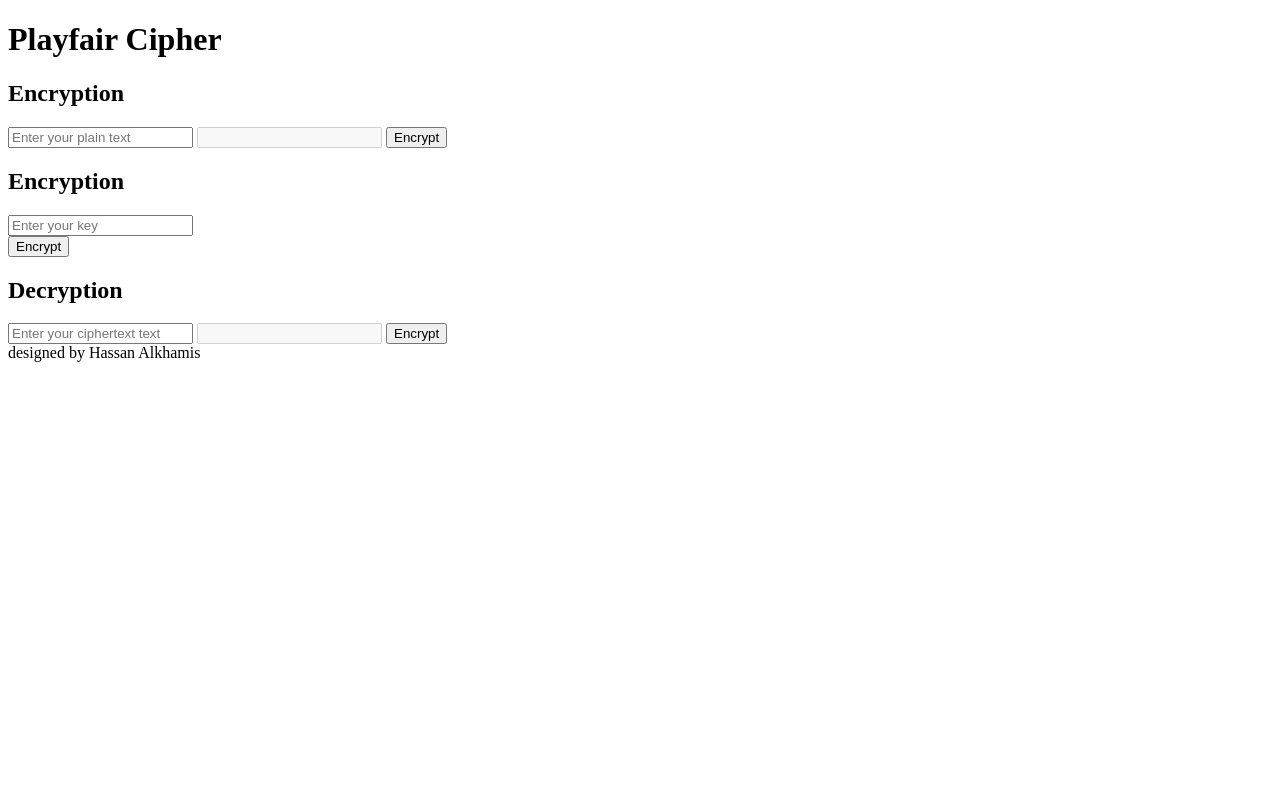
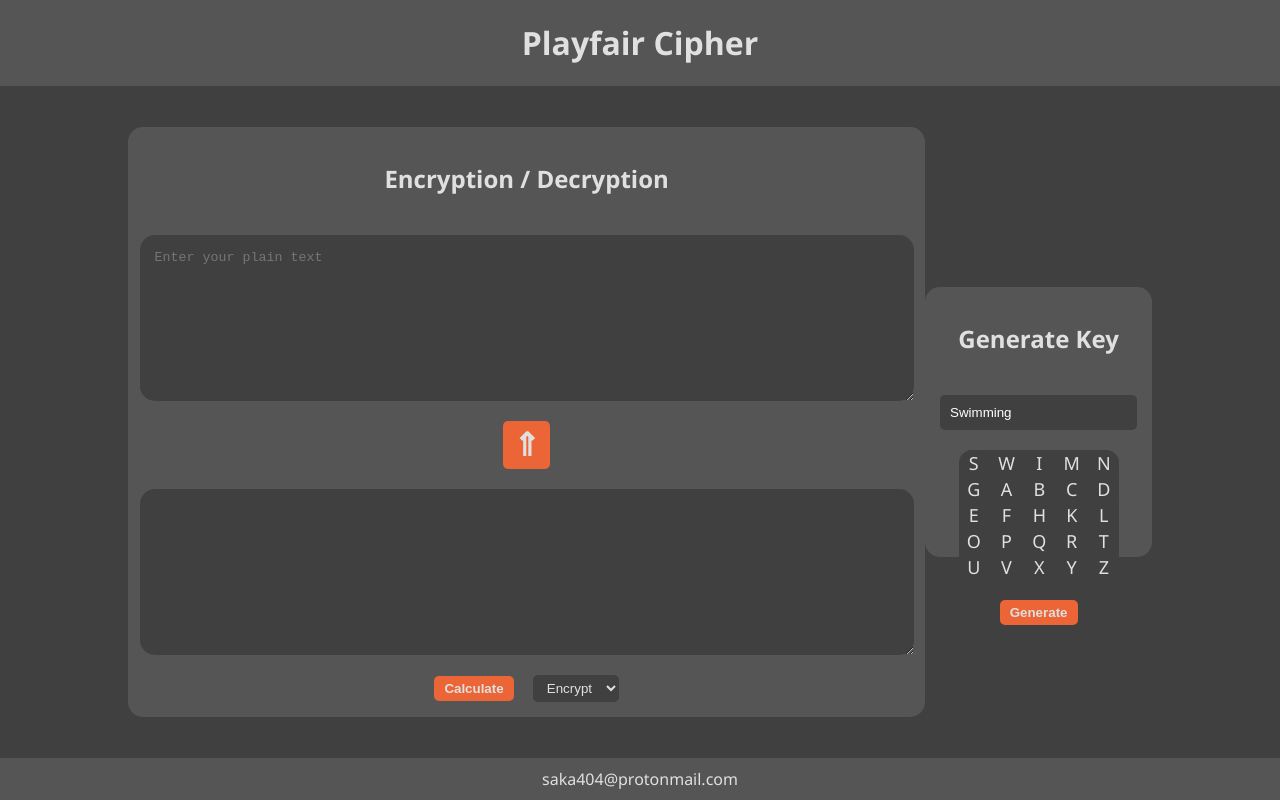
Before and after one commit to Saka-CS/Encryption-Website, a plain HTML site: page index.html in a window 1280 px wide. Drawn offline with Linux system fonts and the light colour scheme.

Commit message:
Completed the project

```diff
--- a/index.html
+++ b/index.html
@@ -3,48 +3,41 @@
 <head>
     <meta charset="UTF-8">
     <meta name="viewport" content="width=device-width, initial-scale=1.0">
-    <title>Document</title>
+    <title>Playfair Cipher</title>
     <link rel="stylesheet" href="style.css">
 </head>
-<body>
-    <h1>Playfair Cipher</h1>
+<body class="main-body">
+    <div class="header">
+        <h1>Playfair Cipher</h1>
+    </div>
 
     <div class="main">
-        <div class="contanier">
-            <form class="encryption">
-                <h2>Encryption</h2>
-                <input type="text" class="input-field" placeholder="Enter your plain text" required>
-                <input type="text" class="output-field" disabled>
-                <input type="submit" value="Encrypt">
-            </form>
-        </div>
+        <form class="encrypt-container" name="encryptForm">
+            <h2>Encryption / Decryption</h2>
+            <textarea name="" id="encryptDecryptInput" class="input-field" placeholder="Enter your plain text"></textarea>
+            <button value="⇑" style="font-size: xx-large;" id="replaceText">⇑</button>
+            <textarea name="" id="encryptDecryptOutput" class="output-field" disabled></textarea>
+            <div>
+                <button type="submit" value="Calculate" id="calculate">Calculate</button>
+                <select name="method" id="option" style="margin-left: 15px;">
+                    <option value="encrypt">Encrypt</option>
+                    <option value="decrypt">Decrypt</option>
+                </select>
+            </div>
+        </form>
 
-        <div class="contanier">
-            <form class="key">
-                <h2>Encryption</h2>
-                <input type="text" class="input-field" placeholder="Enter your key" required>
-                <table class="key-table">
-
-                </table>
-                <input type="submit" value="Encrypt">
-            </form>
-
-        </div>
-
-        <div class="contanier">
-            <form class="decryption">
-                <h2>Decryption</h2>
-                <input type="text" class="input-field" placeholder="Enter your ciphertext text" required>
-                <input type="text" class="output-field" disabled>
-                <input type="submit" value="Encrypt">
-            </form>
-        </div>
-
+        <form class="key-container">
+            <h2>Generate Key</h2>
+            <input type="text" class="key-input" value="Swimming" placeholder="Enter your key" required>
+            <table class="key-table">
+                <!-- Rows and columns are added with javaScript -->
+            </table>
+            <button type="submit" value="Generate" id="generate-key">Generate</button>
+        </form>
     </div>
 
     <div class="footer">
-        designed by Hassan Alkhamis
-
+        saka404@protonmail.com
     </div>
 </body>
 
--- a/script.js
+++ b/script.js
@@ -1,7 +1,10 @@
 
 const alphabet = ['a', 'b', 'c', 'd', 'e', 'f', 'g', 'h', 'i', 'k', 'l', 'm', 'n', 'o', 'p', 'q', 'r', 's', 't', 'u', 'v', 'w', 'x', 'y', 'z'];
 
-function generateKey(keyText){
+function generateKey(e, keyText){
+    e.preventDefault();
+
+    keyText = keyInput.value;
     keyText = keyText.toLowerCase();
     keyText = keyText.replace(/j/g, 'i');
     letterSet = new Set();
@@ -22,12 +25,13 @@ function generateKey(keyText){
         }
     }
 
-    console.log(graph);
-    return graph;
+    key = graph;
+    displayKey(key);
 }
 
-function encryptText(plainText, key){
+function encryptText(){
 
+    plainText = encryptDecryptInput.value;
     plainText = plainText.toLowerCase();
     plainText = plainText.replace(/j/g, 'i');
     plainText = plainText.split('');
@@ -41,6 +45,8 @@ function encryptText(plainText, key){
             i++;
         }
     }
+
+    console.log(plainText);
 
     encryptedText = [];
     character = 0;
@@ -85,13 +91,16 @@ function encryptText(plainText, key){
         }
         character += 2;
     }
+
     console.log(encryptedText);
-    return encryptedText.join("");
+    console.log(encryptedText.join("").toUpperCase());
+    encryptDecryptOutput.textContent = encryptedText.join("");
 }
 
-function decryptText(cipherText, key){
+function decryptText(){
 
-    cipherText = cipherText.toLowerCase();
+    cipherText = encryptDecryptInput.value;
+    cipherText = cipherText.toLowerCase().split('');
     i = 0;
     while(i < cipherText.length){
         if(!alphabet.includes(cipherText[i])){
@@ -137,16 +146,51 @@ function decryptText(cipherText, key){
         }
         character += 2;
     }
-    console.log(decryptedText);
-    console.log(decryptedText.join('').toUpperCase());
+
+    encryptDecryptOutput.value = decryptedText.join("");
+    console.log(decryptedText.join("").toUpperCase());
 }
 
+function displayKey(key){
+    table.textContent = '';
+    row = document.createElement('tr');
+    for(i = 0; i < key.length; i++){
+        column = document.createElement("td");
+        column.textContent = key[i].toUpperCase();
+        row.appendChild(column);
+        if(i % 5 == 4){
+            table.appendChild(row);
+            row = document.createElement("tr");
+        }
+    }
+}
 
+const table = document.querySelector(".key-table");
 
-key = generateKey("swimming");
+const encryptDecryptInput = document.querySelector("#encryptDecryptInput");
+const encryptDecryptOutput = document.querySelector("#encryptDecryptOutput");
+const keyInput = document.querySelector(".key-input");
+const keyButton = document.querySelector("#generate-key");
+const replaceButton = document.querySelector("#replaceText");
+key = ['s', 'w', 'i', 'm', 'n', 'g', 'a', 'b', 'c', 'd', 'e', 'f', 'h', 'k', 'l', 'o', 'p', 'q', 'r', 't', 'u', 'v', 'x', 'y', 'z'];
+displayKey(key);
 
-secret = encryptText("Meet the most amazing way to highlight differences in your text! It is undoubtedly an easy to use online tool to compare text in the most efficient manner. It allows every user a hassle free experience to compare some content online. This incredible tool allows everyone to simply make an online text comparison and find out the differences amidst two texts. The super easy procedure involves just a single step; paste the two texts in separate boxes and click on the compare button to unfold the differences. The two texts will be shown on the screen side by side along with the differences highlighted. This awesome tool not only highlights the words within the cluster of lines that entail a difference. If your text is lengthy, it also offers links that will help you to jump from on difference to the other.", key)
+keyButton.addEventListener('click', generateKey);
 
-decryptText(secret, key)
+const button = document.querySelector("#calculate");
+const option = document.querySelector("#option");
 
-// decryptText("ICHIOEHIRY", key)
+button.addEventListener("click", (e) => {
+    e.preventDefault();
+    if (option.value == 'encrypt'){
+        encryptText();
+    }
+    else{
+        decryptText();
+    }
+});
+
+replaceButton.addEventListener('click', (e) => {
+    e.preventDefault();
+    encryptDecryptInput.value = encryptDecryptOutput.value;
+});
--- a/style.css
+++ b/style.css
@@ -1,11 +1,132 @@
 
+:root{
+    --bg-color: #404040;
+    --text-color: rgb(224, 224, 224);
+    --fg-color: #555555;
+    --primary-color: #eb6536;
+}
 
+.header{
+    display: flex;
+    align-items: center;
+    justify-content: center;
+    gap: 15px;
+    background-color: var(--fg-color);
+}
 
+.main-body{
+    display: grid;
+    grid-template-rows: auto 1fr auto;
+    margin: 0px auto;
+    min-height: 100vh    ;
+    background-color: var(--bg-color);
+    color: var(--text-color);
+    font-family: 'Segoe UI', sans-serif;
+}
 
-.encryption{
+.main{
+    display: flex;
+    justify-content: space-between;
+    align-items: center;
+    margin: 0px auto;
+    width: 80vw;
+}
 
+.encrypt-container{
+    display: flex;
+    flex-direction: column;
+    justify-content: space-between;
+    align-items: center;
+
+    background-color: var(--fg-color);
+    gap: 20px;
+    height: 70vh;
+    width: 60vw;
+    border-radius: 15px;
+    padding: 15px;
+}
+
+button{
+    color: var(--text-color);
+    background-color: var(--primary-color);
+    border: none;
+    border-radius: 5px;
+    font-weight: bold;
+    padding: 5px 10px;
+}
+
+select{
+    background-color: var(--bg-color);
+    border: none;
+    color: var(--text-color);
+    padding: 5px 10px;
+    border-radius: 5px;
+}
+
+.key-container{
+    display: flex;
+    flex-direction: column;
+    justify-content: space-between;
+    align-items: center;
+
+    background-color: var(--fg-color);
+    gap: 20px;
+    height: 30vh;
+    border-radius: 15px;
+    padding: 15px;
+}
+
+.key-input{
+    border: none;
+    border-radius: 5px;
+    background-color: var(--bg-color);
+    color: white;
+    width: 90%;
+    height: 30px;
+    padding: 10px;
+}
+
+table, td, th{
+    /* border: 1px solid; */
+    border-collapse: collapse;
+    font-family:'Segoe UI', Tahoma, Geneva, Verdana, sans-serif;
+    font-size: large;
+    text-align: center;
+    background-color: var(--bg-color);
+    border-radius: 15px;
+}
+
+table{
+    width: 20vh;
+    height: 20vh;
 }
 
 .input-field{
+    flex: 1;
+    width: 97%;
 
+    padding: 15px;
+    border: none;
+    background-color: var(--bg-color);
+    color: var(--text-color);
+    border-radius: 15px;
 }
+
+.output-field{
+    flex: 1;
+    width: 97%;
+
+    padding: 15px;
+    border: none;
+    background-color: var(--bg-color);
+    color: var(--text-color);
+    border-radius: 15px;
+}
+
+.footer{
+    display: flex;
+    align-items: center;
+    justify-content: center;
+    background-color: var(--fg-color);
+    padding: 10px;
+}
```
Also changed, not shown: 1 other file.
